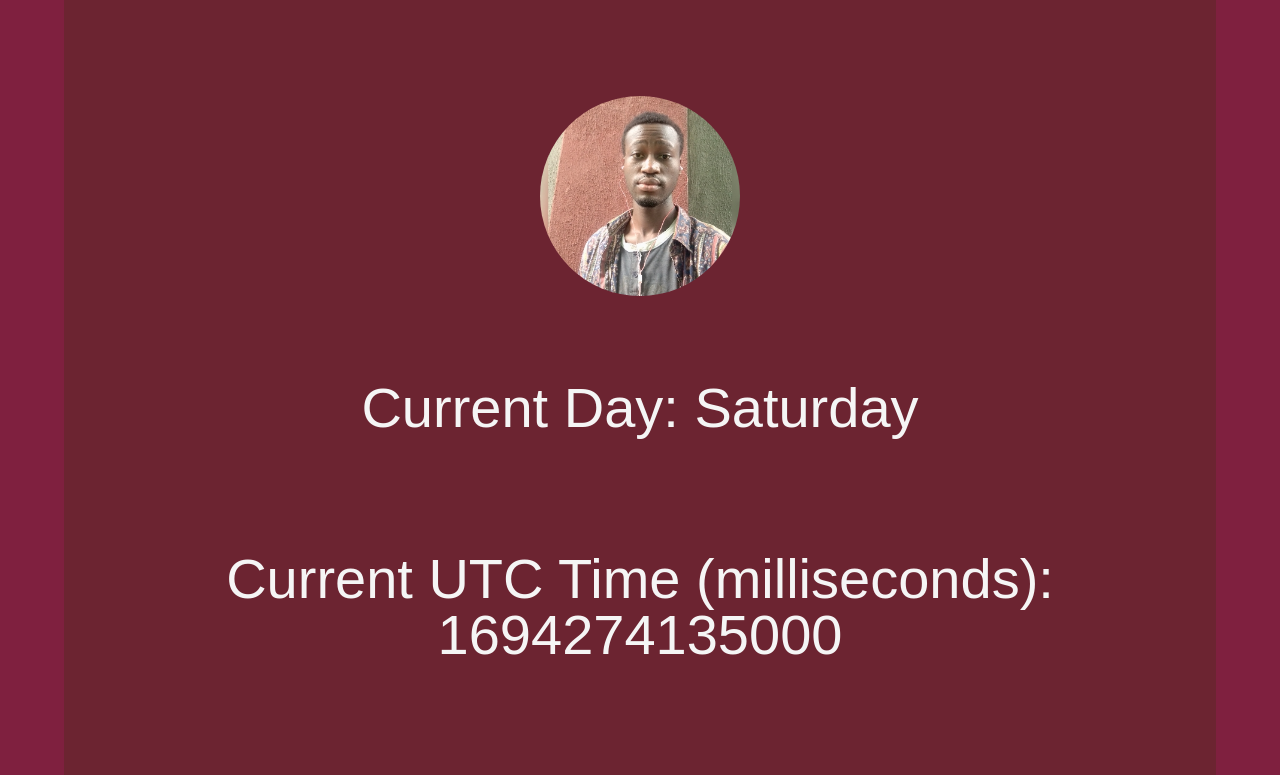
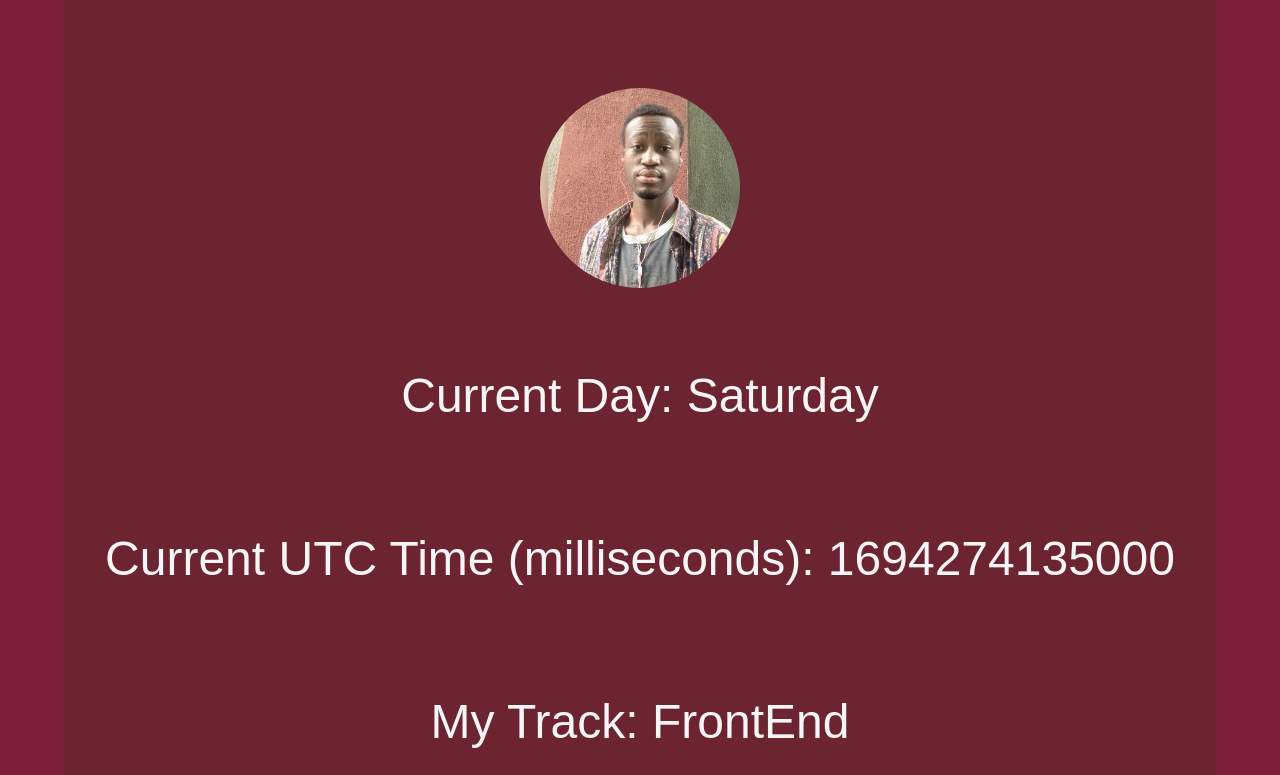
Before and after one commit to Daminert/myPersonalData, a plain HTML site: page index.html in a window 1280 px wide. Shown: the part 331-1106 px from the top of the page. Drawn offline with Linux system fonts and the light colour scheme.

Commit message:
Update styles.css

```diff
--- a/styles.css
+++ b/styles.css
@@ -39,7 +39,7 @@ img {
 /* Styles for headings and text paragraphs */
 .head, .text,.link{
     margin: 7% 0 10%; /* Add margins for spacing */
-    font-size: 3.5rem;
+    font-size: 3.0rem;
 }
 
 /* Styles for links */
```
